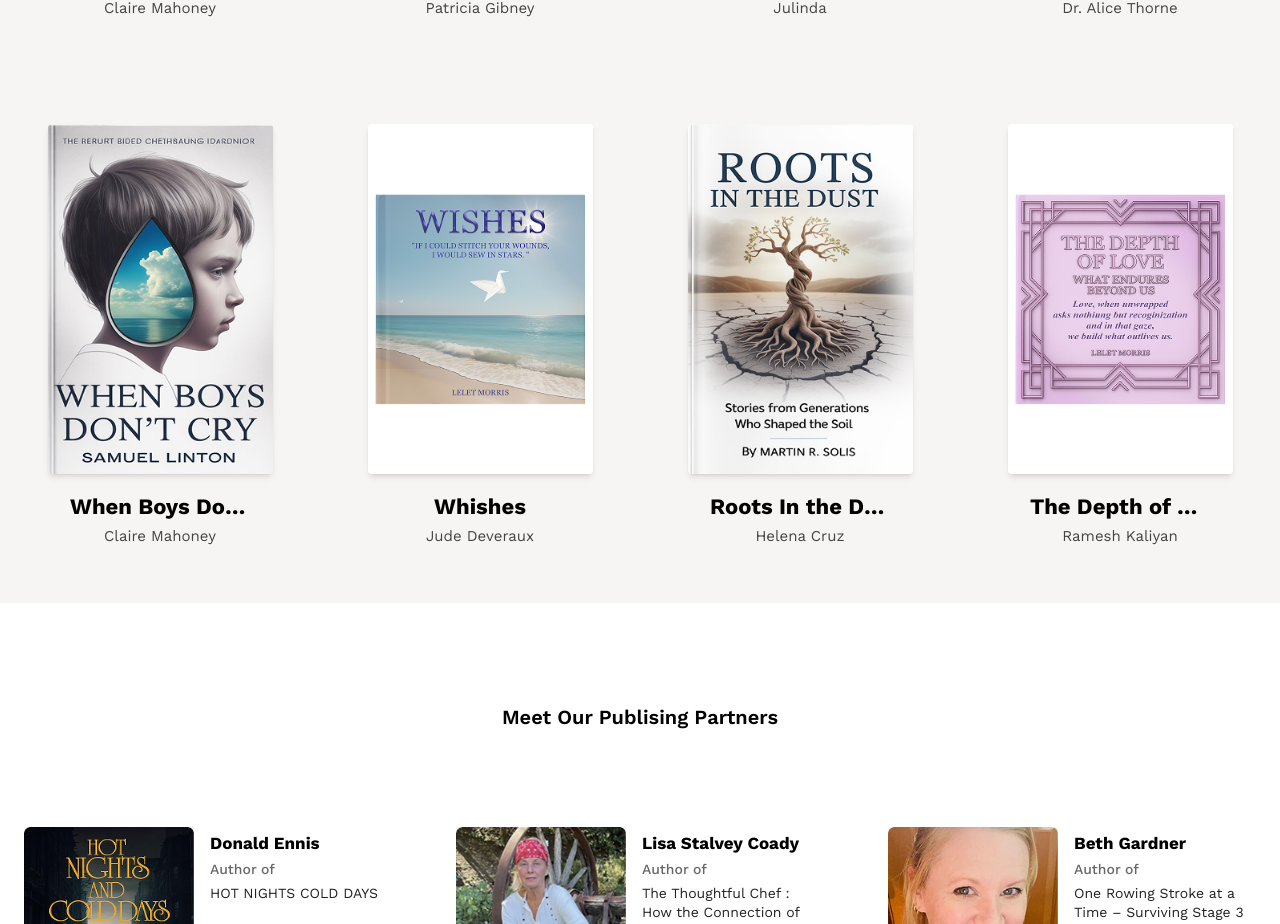
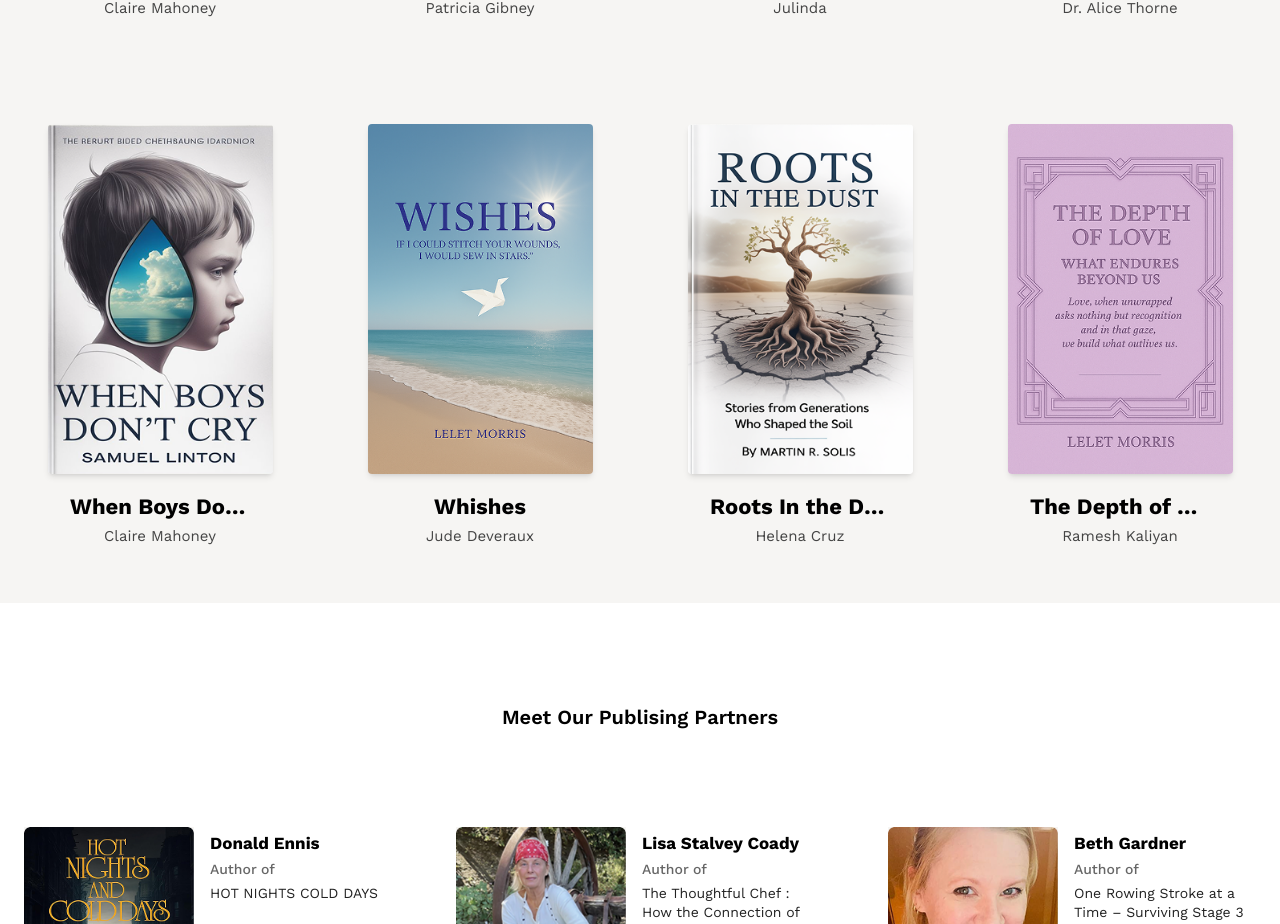
Before and after one commit to BemBexLab/inkfounders, a Next.js app: page /ourbook in a window 1280 px wide. Shown: the part 2097-3021 px from the top of the page. Built offline with nearby package versions, Linux system fonts and the light colour scheme.

Commit message:
chaning book images

```diff
--- a/src/app/ourbook/components/BookGallery.tsx
+++ b/src/app/ourbook/components/BookGallery.tsx
@@ -114,7 +114,7 @@ export const BOOKS = [
   {
     title: "Whishes",
     author: "Jude Deveraux",
-    cover: "/ourbook/new/Frame 9.png",
+    cover: "/ourbook/new/wishes.png",
     date: "6-July-2023",
     genre: "Novel",
     tags: ["Biography"],
@@ -130,7 +130,7 @@ export const BOOKS = [
   {
     title: "The Depth of Love",
     author: "Ramesh Kaliyan",
-    cover: "/ourbook/new/Frame 10.png",
+    cover: "/ourbook/new/thedepthoflove.png",
     date: "6-July-2023",
     genre: "Novel",
     tags: ["Fiction"],
```
Also changed, not shown: public/ourbook/new/thedepthoflove.png (added), public/ourbook/new/wishes.png (added).
